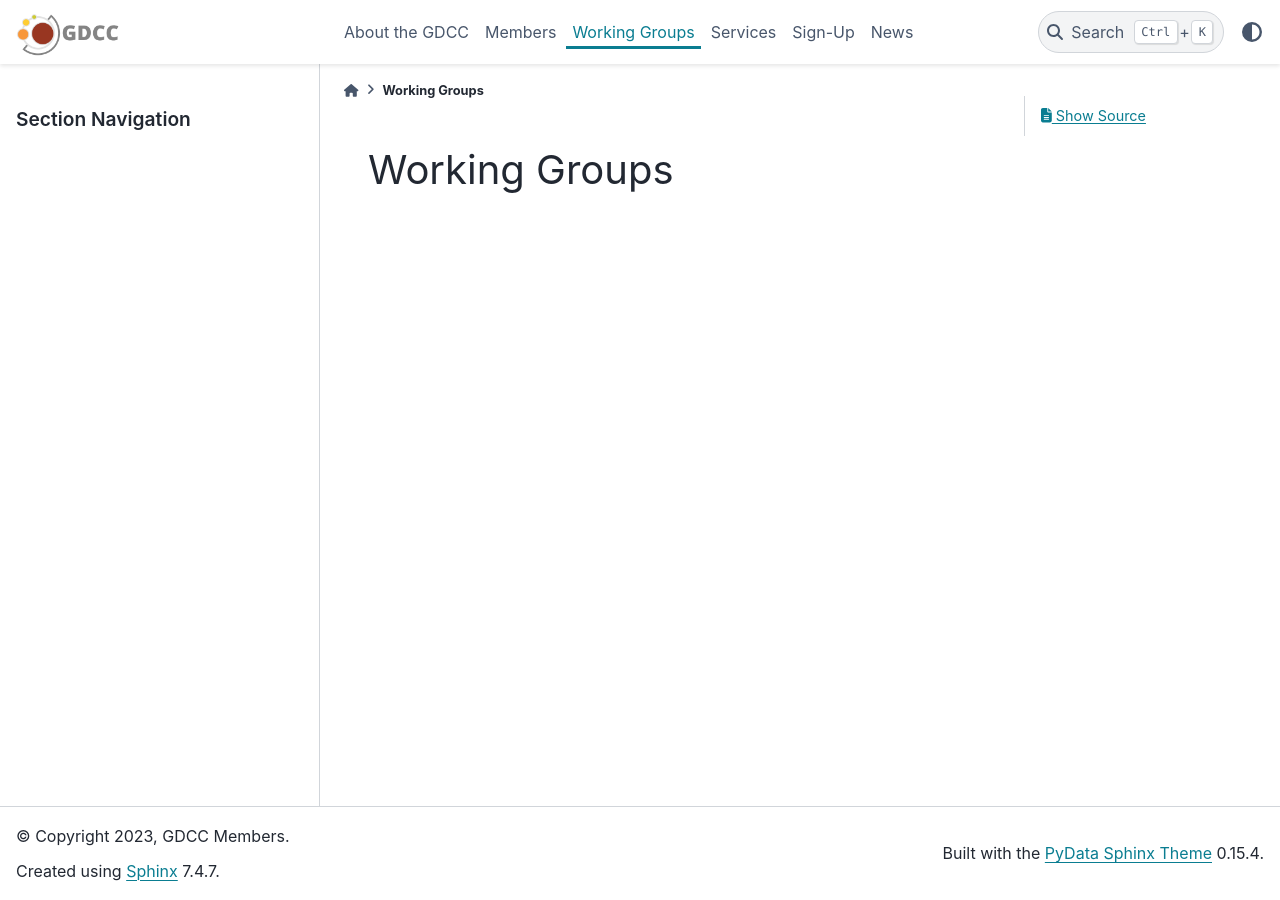
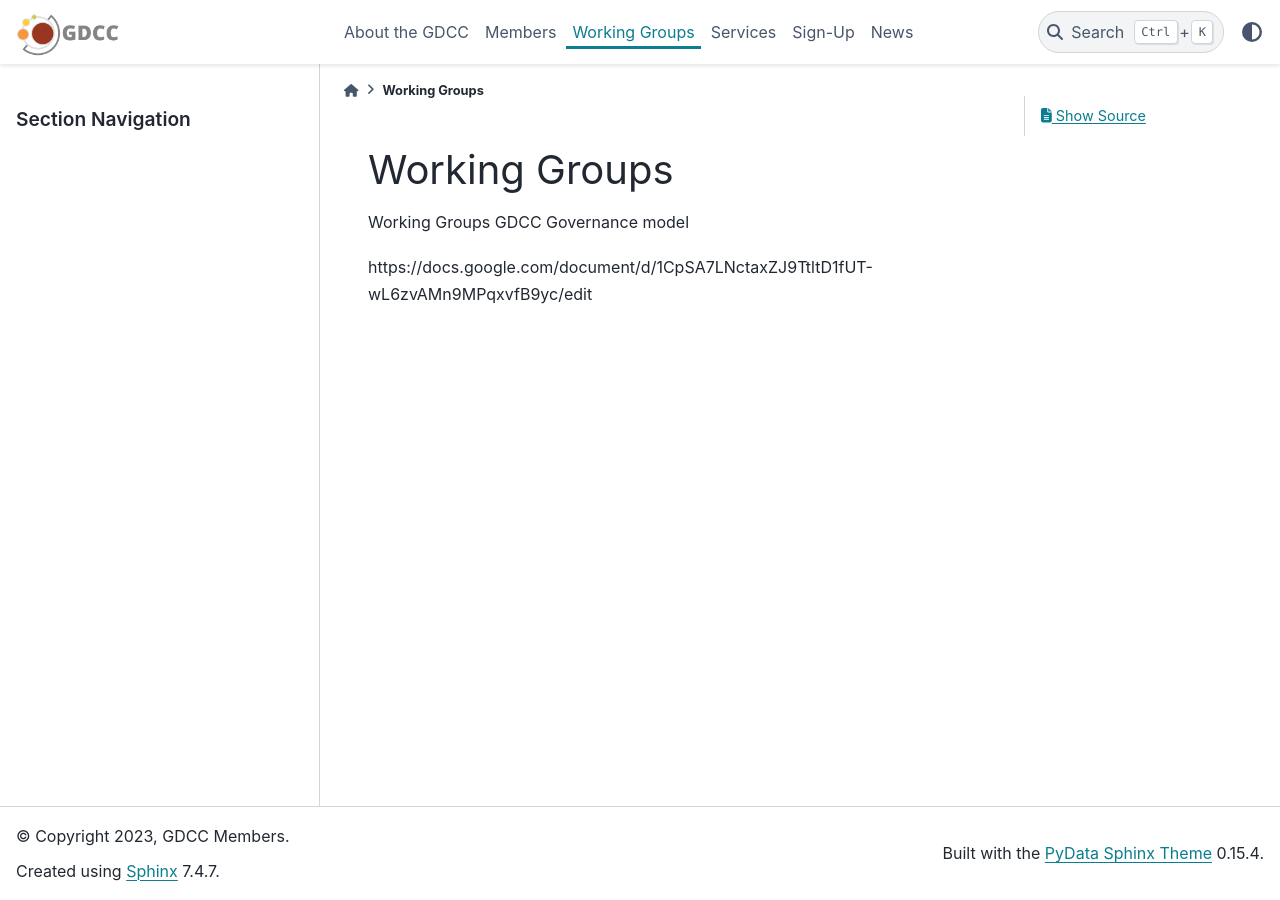
Before and after one commit to gdcc/www.gdcc.io, a Sphinx documentation site: the page built from source/working-groups.md, in a window 1280 px wide. Built offline with Sphinx 7.4.7 and the PyData theme 0.15.4, drawn with Linux system fonts in a browser that asks for light colours.

Commit message:
Update working-groups.md

```diff
--- a/source/working-groups.md
+++ b/source/working-groups.md
@@ -1 +1,6 @@
 # Working Groups
+
+Working Groups
+GDCC Governance model
+
+https://docs.google.com/document/d/1CpSA7LNctaxZJ9TtltD1fUT-wL6zvAMn9MPqxvfB9yc/edit
```
